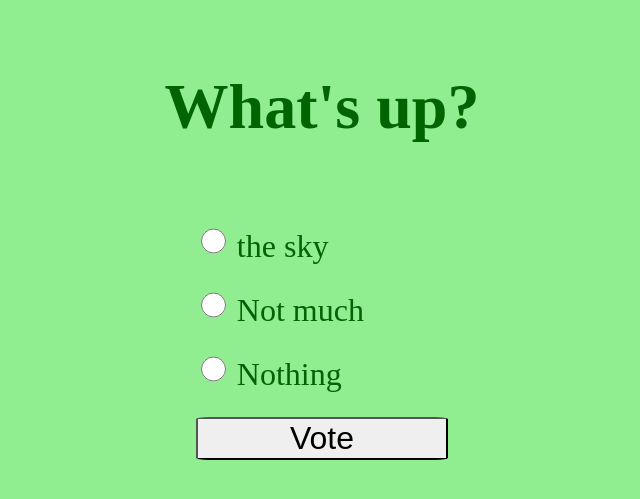
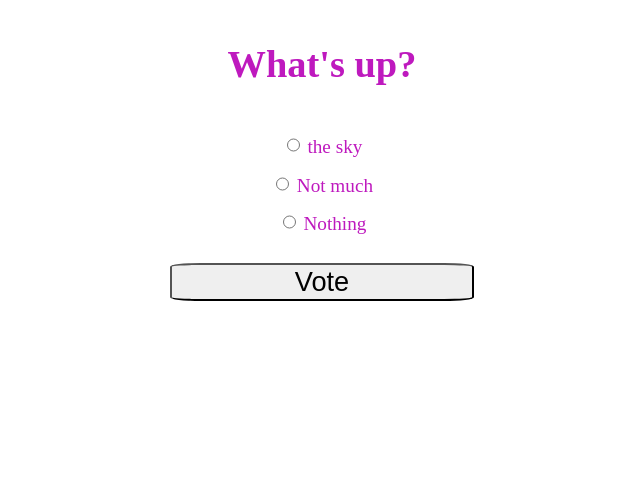
Before and after one commit to anilravaria/Django_App, a Django app: page /polls/1/ in a window 1280 px wide. Shown: the top 499 px of the page, without its empty margins (318-958 px from the left). Run offline with Django 3.2, Linux system fonts and the light colour scheme; data comes from the database, SQL or seed files in the repository; both versions use the stored data as it was after the commit.

Commit message:
Changed html/css

```diff
--- a/mysite/polls/static/polls/styles.css
+++ b/mysite/polls/static/polls/styles.css
@@ -1,16 +1,15 @@
 
 body {
-  font-size: 2rem;
+  font-size: 120%;
   text-align: center;
-  color: darkgreen;
-  background-color: lightgreen;
+  color: rgb(190, 25, 190);
+  background-color: white;
   line-height: 2;
 }
 ul li{
   list-style: none;
   text-decoration: none;
   color: blue;
-
 }
 a{
   text-decoration: none;
@@ -25,19 +24,24 @@ a:hover{
   border:dashed 2px black ;
 }
 input[type="radio"]{
-  width: 10%;
-  height: 2rem;
+  height: 1rem;
+  font-size: 1rem;
 
 }
+form{
+  text-align: center;
+}
 input[type="submit"]{
-  font-size: 2rem;
-  border-radius: 5%;
-  width: 100%;
+  font-size: 1.7rem;
+  border-radius: 10%;
+  width: 80%;
+  margin: 20px auto;
+
 
 
 }
 .radio-button-group{
   text-align: left;
-  width: 20%;
+  width: 30%;
   margin: 0 auto;
 }
--- a/mysite/polls/templates/polls/detail.html
+++ b/mysite/polls/templates/polls/detail.html
@@ -23,6 +23,7 @@
             <input type="radio" name="choice" id="choice{{ forloop.counter}}" value="{{choice.id}}">
             <label for="choice{{ forloop.counter }}">{{ choice.choice_text }}</label><br>
             {% endfor %}
+
             <input type="submit" value="Vote">
         </form>
     </div>
```
Also changed, not shown: mysite/db.sqlite3.
